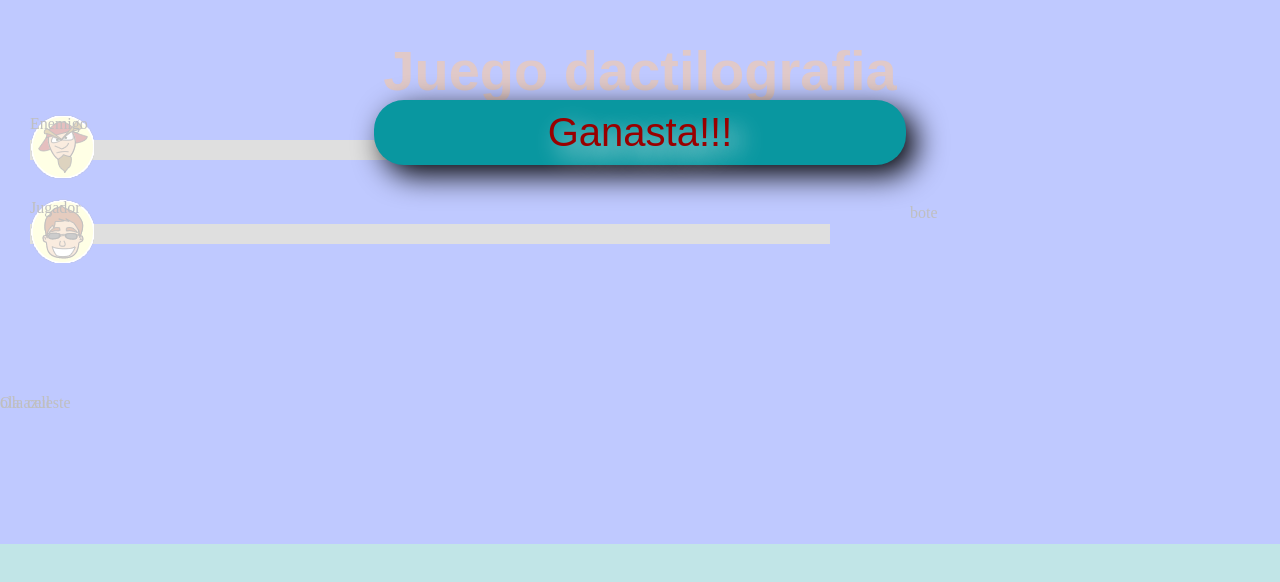
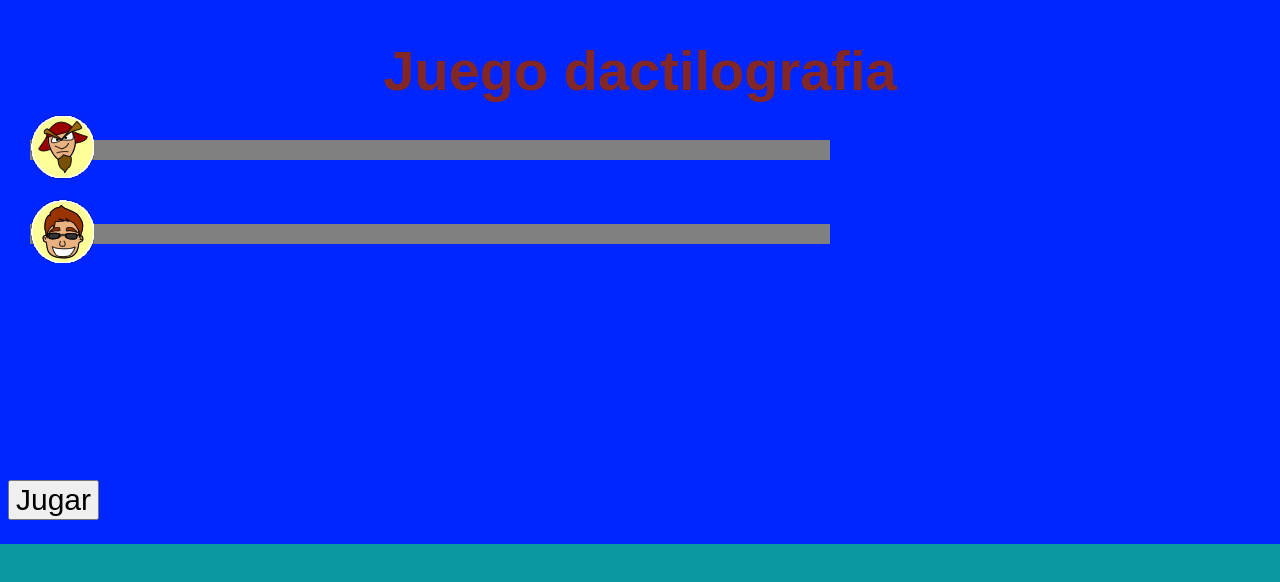
Before and after one commit to MarisolChambiArrosquipa/CursoHtml5, a plain HTML site: page index.html in a window 1280 px wide. Drawn offline with Linux system fonts and the light colour scheme; a web font is replaced by a local one.

Commit message:
El boton jugar ya funciona y puede jugar,solo funciona solo el enemigo pude moverse

```diff
--- a/css/StyleSheet.css
+++ b/css/StyleSheet.css
@@ -144,7 +144,7 @@ top: 0px;
 left: 0px;
 background-color: rgba(255,255,255,0.75);
 width: 100%;
-height: 100%;
+height: 0%;
 overflow: hidden;
 }
 #mensajeFinal article{
@@ -169,3 +169,19 @@ article{
 #mensajeFinal section.cerrado{
    display: none;
 }
+input[type='email'],input[type='text']
+{
+    width: 150px;
+    height: 30px;
+}
+.principal{
+
+    position: absolute;
+    top:60%;
+}
+.principal button{
+    font-size: 30px;
+}
+.palabraJugador div{
+    display: inline;
+}
--- a/index.html
+++ b/index.html
@@ -3,6 +3,7 @@
 <head>
     <title>Primer juego con html5</title>
     <link  href="css/StyleSheet.css" rel="stylesheet"/>
+    <script src="js/main.js"></script>
 </head>
 <body>
     <header>
@@ -10,22 +11,22 @@
 
         <section>
             <div class="camino">
-                <span data-nombre="enemigo">Enemigo</span>
+                <span data-nombre="enemigo"></span>
             </div>
             <div class="camino">
-              <span data-nombre="jugador">Jugador</span>
+              <span data-nombre="jugador"></span>
             </div>
         </section>
         <section class="oceano">
-            <div class="ola ola-celeste">Ola celeste </div>
-            <div id="bote">bote</div>
-            <div class="ola ola-azul">ola azul</div>
+            <div class="ola ola-celeste"> </div>
+            <div id="bote"></div>
+            <div class="ola ola-azul"></div>
         </section>
      </header>
-        <section="jugando">
-            <div>Palabras del juego</div>
-            <div>Mis palabras</div>
-            <button>Jugar</button>
+        <section class="principal">
+            <div class="palabraJuego"></div>
+            <div class="palabraJugador"></div>
+            <button id="botonJugar">Jugar</button>
         </section>
        <section id="mensajeFinal">
            <article>
```
